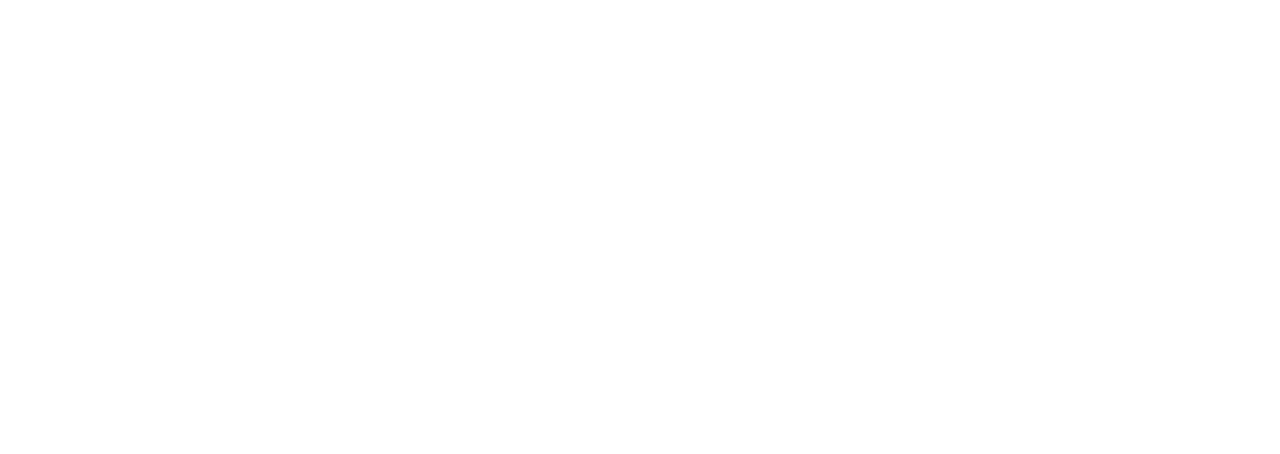
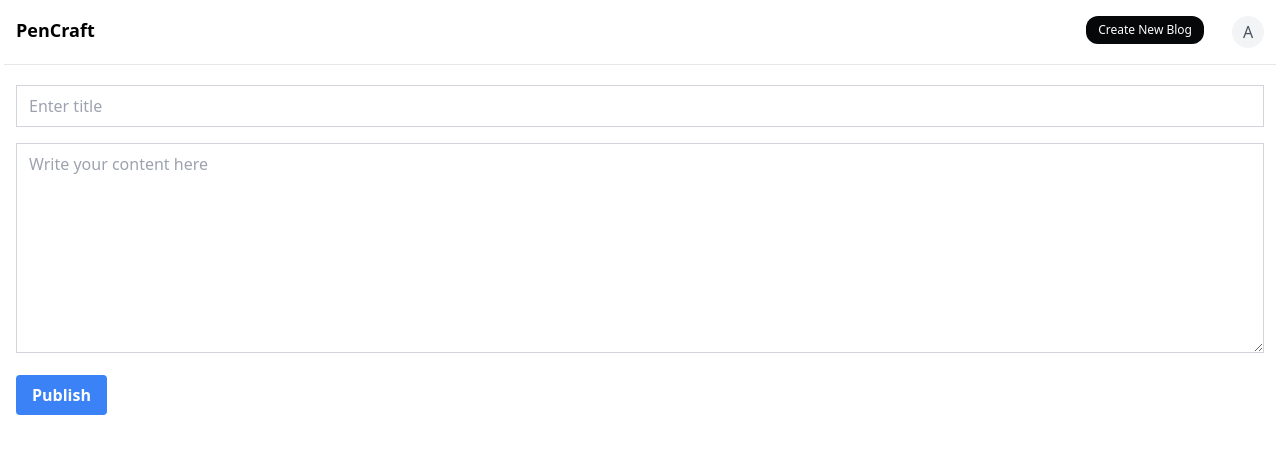
Before and after one commit to AkshitLakhera/PenCraft-Full-Stack-Blogging-Application, a React (Vite) app in the folder frontend/: page /publish in a window 1280 px wide. Before the commit this address had no page. Shown: the top 454 px of the page. Built offline with nearby package versions, Linux system fonts and the light colour scheme.

Commit message:
Added  basic publish page

```diff
--- a/frontend/src/App.tsx
+++ b/frontend/src/App.tsx
@@ -3,6 +3,7 @@ import { Signup } from "./pages/Signup"
 import { Signin } from "./pages/Signin"
 import { Blog } from "./pages/Blog"
 import { Blogs } from "./pages/Blogs"
+import { Publish } from "./pages/Publish"
 
 function App() {
   return (
@@ -13,8 +14,7 @@ function App() {
     <Route path="/signin"   element={<Signin/>} />
     <Route path="/blog/:id"   element={<Blog/>} />
     <Route path="/blogs"   element={<Blogs/>} />
-
-
+    <Route path="/publish"   element={<Publish/>} />
    </Routes>
    </BrowserRouter>
    </>
--- a/frontend/src/components/Appbar.tsx
+++ b/frontend/src/components/Appbar.tsx
@@ -5,10 +5,18 @@ export const Appbar = () => {
     <Link to={"/blogs"}>
       <div className="flex justify-between border-b p-3 m-1">
         <div className="font-bold text-lg">PenCraft</div>
-        <div>
+        <div className="flex  justify-center gap-5">
+          <Button/>
           <Avatar name="Akshit" />
         </div>
       </div>
     </Link>
   );
 };
+export function Button()  {
+  return <Link to="/publish">
+  <button type="button" className="text-white bg-[#050708] hover:bg-[#050708]/90 focus:ring-4 focus:outline-none focus:ring-[#050708]/50 font-medium rounded-xl text-xs px-3 py-1.5 text-center inline-flex items-center dark:focus:ring-[#050708]/50 dark:hover:bg-[#050708]/30 me-2 mb-2">
+    Create New Blog
+  </button>
+</Link>
+}
--- a/frontend/src/components/BlogCard.tsx
+++ b/frontend/src/components/BlogCard.tsx
@@ -20,7 +20,7 @@ export const BlogCard = ({
             <div className="flex">
                 <Avatar name={authorName} />
                 <div className="font-extralight pl-2 text-sm flex justify-center flex-col">{authorName}</div>
-                <div className="flex justify-center flex-col pl-2 flex justify-center flex-col">
+                <div className="flex justify-center flex-col pl-2 ">
                     <Circle />
                 </div>
                 <div className="pl-2 font-thin text-slate-500 text-sm flex justify-center flex-col">
--- /dev/null
+++ b/frontend/src/pages/Publish.tsx
@@ -0,0 +1,59 @@
+import { useState } from "react";
+import { Appbar } from "@/components/Appbar";
+import axios from "axios";
+import { BACKEND_URL } from "@/config";
+import { useNavigate } from "react-router-dom";
+
+export const Publish = () => {
+  const [title, setTitle] = useState("");
+  const [content, setContent] = useState("");
+ const navigate = useNavigate();
+  const handleTitleChange = (e: React.ChangeEvent<HTMLInputElement>) => {
+    setTitle(e.target.value);
+  };
+
+  const handleContentChange = (e: React.ChangeEvent<HTMLTextAreaElement>) => {
+    setContent(e.target.value);
+  };
+
+  const handleSubmit = async () => {
+    // Handle submission logic here
+   await axios.post(`${BACKEND_URL}/api/v1/blog`,{
+    title: title,
+    content: content
+  },{
+    headers: {
+        Authorization: localStorage.getItem("token")
+    }
+})
+    navigate("/blogs")
+  };
+
+  return (
+    <div>
+      <Appbar />
+      <div className="p-4">
+        <input
+          type="text"
+          value={title}
+          onChange={handleTitleChange}
+          placeholder="Enter title"
+          className="border border-gray-300 rounded-md px-3 py-2 mb-4 w-full"
+        />
+        <textarea
+          value={content}
+          onChange={handleContentChange}
+          placeholder="Write your content here"
+          rows={8}
+          className="border border-gray-300 rounded-md px-3 py-2 w-full"
+        />
+        <button
+          onClick={handleSubmit}
+          className="bg-blue-500 hover:bg-blue-600 text-white font-bold py-2 px-4 rounded mt-4"
+        >
+          Publish
+        </button>
+      </div>
+    </div>
+  );
+};
```
